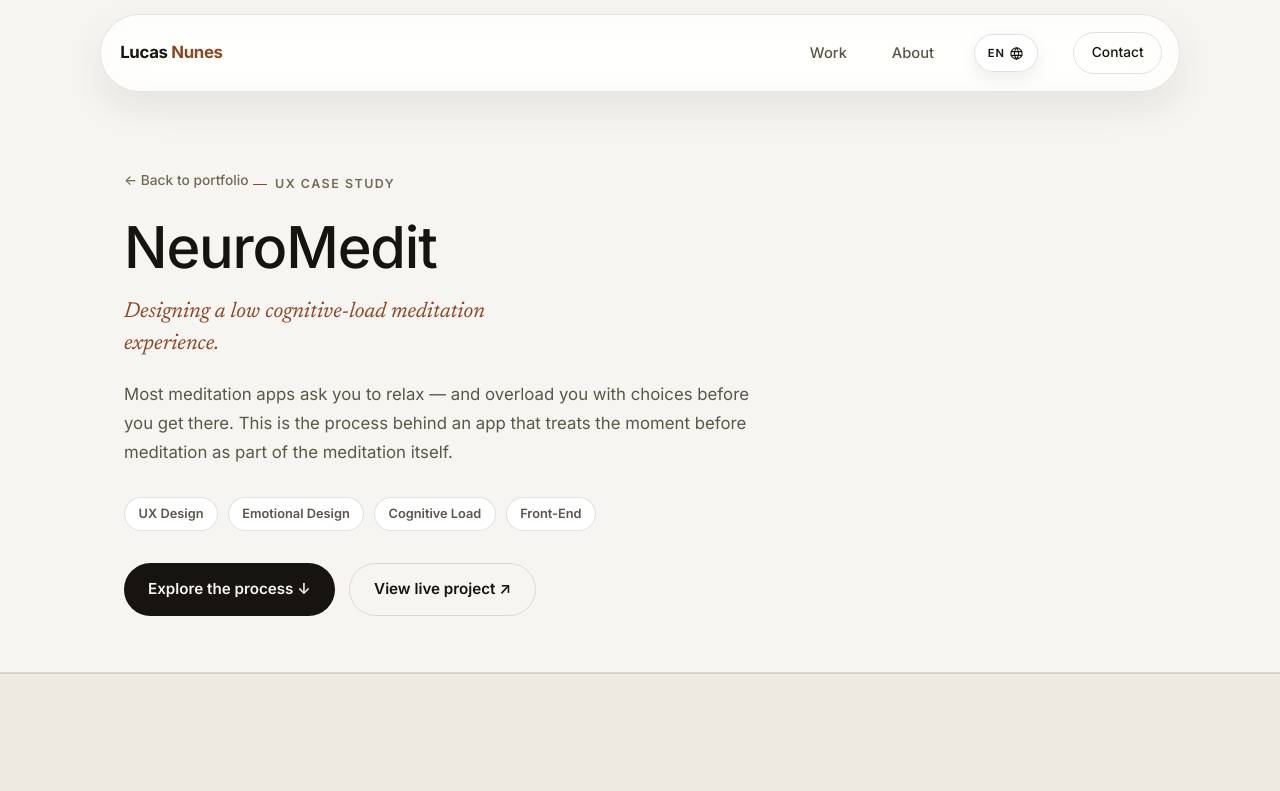
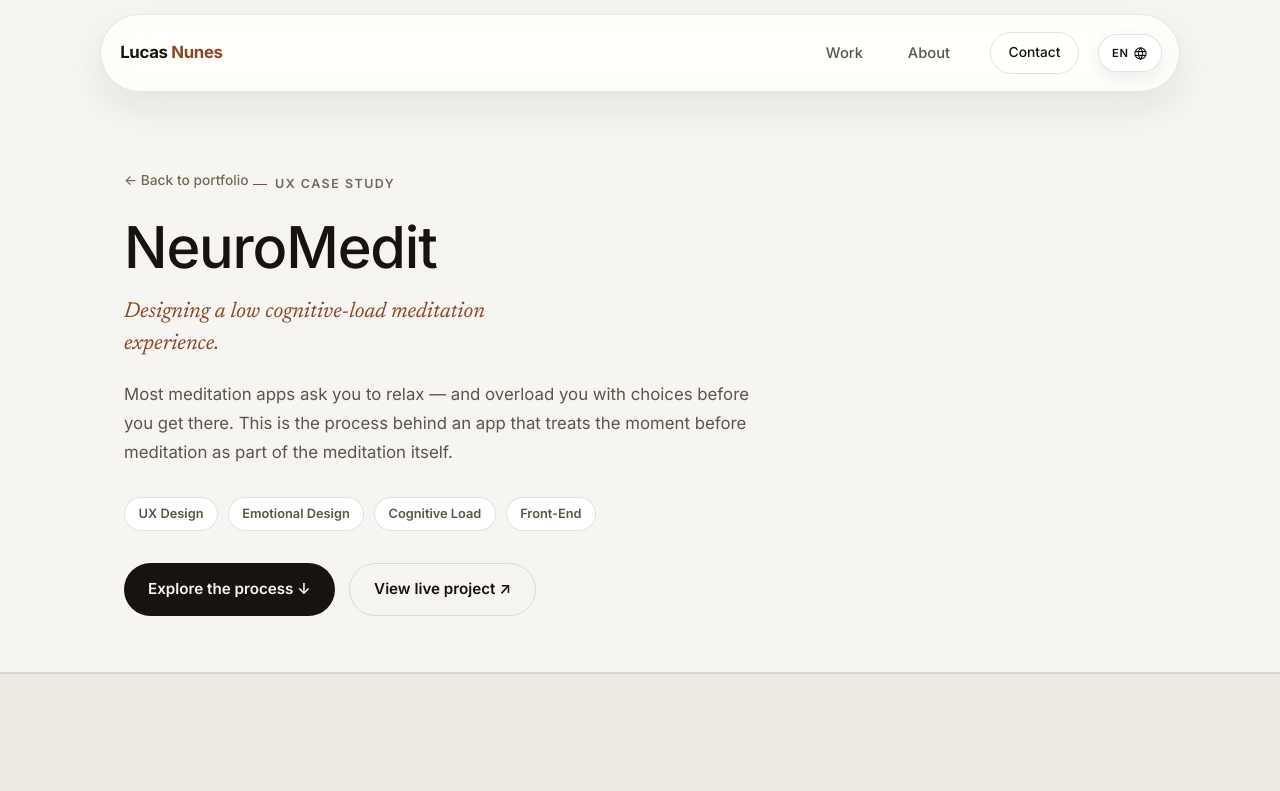
Before and after one commit to lucasnunespt/lucasnunespt.github.io, a plain HTML site: page case-study-neuromedit.html in a window 1280 px wide. Shown: the top 791 px of the page. Drawn offline with Linux system fonts and the light colour scheme.

Commit message:
Move language switcher to header corner, Contact button beside it

```diff
--- a/case-study-neuromedit.html
+++ b/case-study-neuromedit.html
@@ -117,7 +117,7 @@ p{ color:var(--ink-soft); }
 /* ============================================================
    SELETOR DE IDIOMA — mesmo componente do portfólio
    ============================================================ */
-.header-language-slot{ display:inline-flex; flex-shrink:0; align-items:center; }
+.header-language-slot{ display:inline-flex; flex-shrink:0; align-items:center; margin-left:-1rem; }
 .language-wrapper{
   position:relative; display:inline-flex; flex-direction:column;
   width:64px; max-height:38px; border-radius:999px;
@@ -379,8 +379,8 @@ footer p{ font-size:.85rem; color:var(--ink-faint); }
     <nav class="main-nav" aria-label="Main navigation">
       <a href="index.html#casos" data-i18n="common_nav_casos">Casos</a>
       <a href="index.html#sobre" data-i18n="common_nav_sobre">Sobre</a>
+      <a class="button ghost" href="index.html#contato" data-i18n="common_nav_contato">Contato</a>
       <div class="header-language-slot" data-language-host></div>
-      <a class="button ghost" href="index.html#contato" data-i18n="common_nav_contato">Contato</a>
     </nav>
   </div>
 </header>
```
Also changed, not shown: index.html (+2 -2 lines), tendencias-ux-2026.html (+2 -2 lines).
